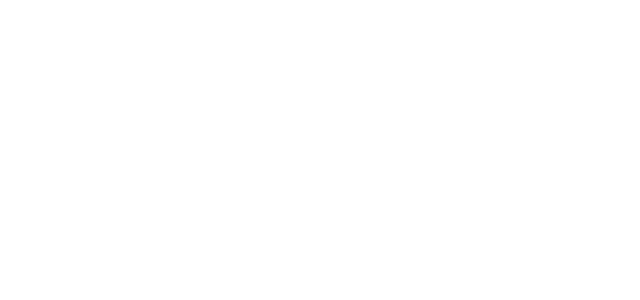
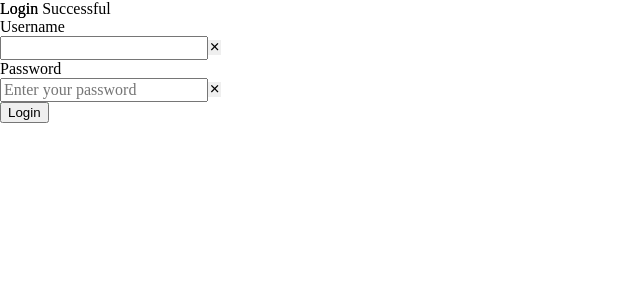
Before and after one commit to Sai-Ishaan/ionic-demo, a React (Vite) app: page / in a window 1280 px wide. Shown: the top 300 px of the page, without its empty margins (0-640 px from the left). Built offline with nearby package versions, Linux system fonts and the light colour scheme.

Commit message:
modified:   src/App.tsx

```diff
--- a/src/App.tsx
+++ b/src/App.tsx
@@ -24,7 +24,7 @@
   <IonApp>
     <IonReactRouter>
       <IonRouterOutlet>
-        <Route path="/login" component={Login} exact={true} />
+        <Route path="/" component={Login} exact={true} />
       </IonRouterOutlet>
     </IonReactRouter>
   </IonApp>
```
